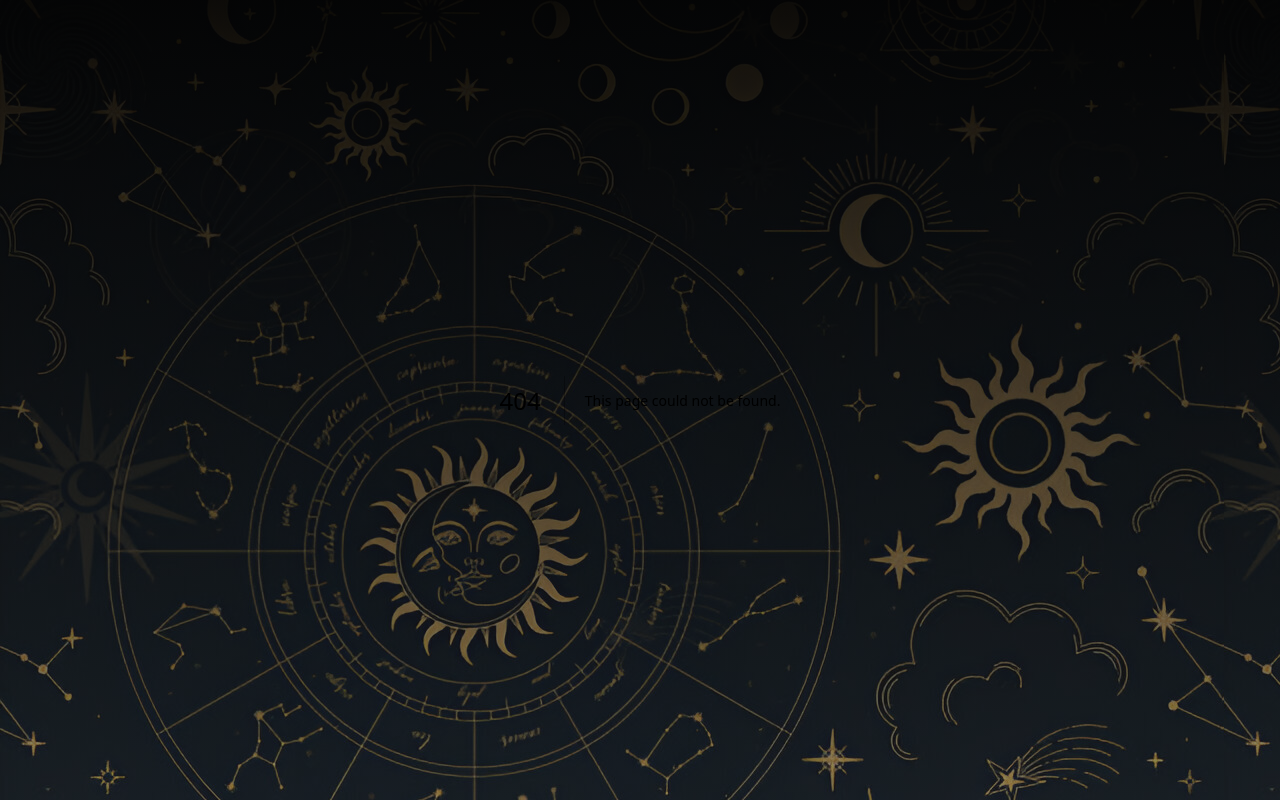
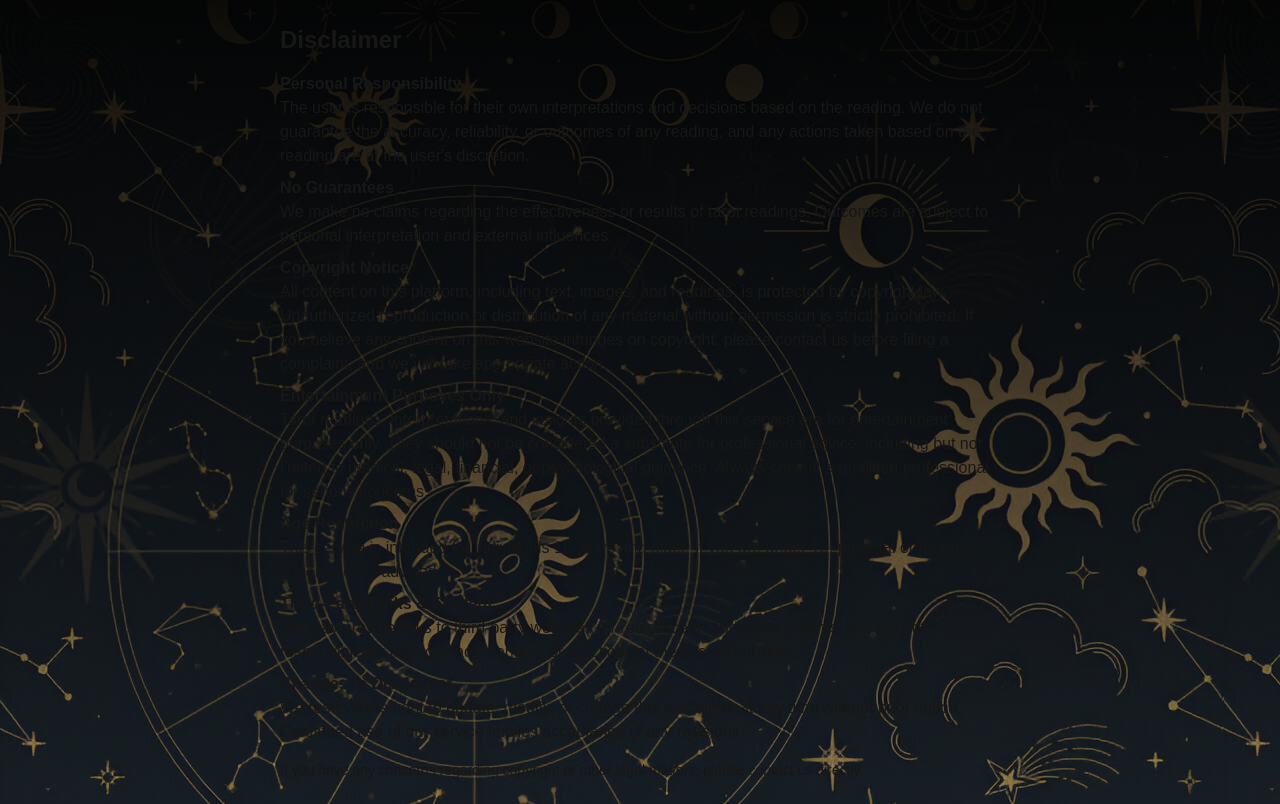
Before and after one commit to Ervon-Technology/taror-card, a Next.js app: page /disclamer in a window 1280 px wide. Before the commit this address had no page. Built offline with nearby package versions, Linux system fonts and the light colour scheme; a web font is replaced by a local one.

Commit message:
new changes

```diff
--- /dev/null
+++ b/src/app/disclamer/page.js
@@ -0,0 +1,41 @@
+import React from 'react';
+
+export default function DisclaimerPage() {
+  return (
+    <div className="p-6 max-w-3xl mx-auto">
+      <h1 className="text-2xl font-bold mb-4">Disclaimer</h1>
+
+      <p className="mb-2">
+        <strong>Personal Responsibility</strong><br />
+        The user is responsible for their own interpretations and decisions based on the reading. We do not guarantee the accuracy, reliability, or outcomes of any reading, and any actions taken based on the reading are at the user's discretion.
+      </p>
+      <p className="mb-2">
+        <strong>No Guarantees</strong><br />
+        We make no claims regarding the effectiveness or results of tarot readings. Outcomes are subject to personal interpretation and external influences.
+      </p>
+      <p className="mb-2">
+        <strong>Copyright Notice</strong><br />
+        All content on this platform, including text, images, and readings, is protected by copyright law. Unauthorized reproduction or distribution of any material without permission is strictly prohibited. If you believe any content on this website infringes on copyright, please contact us before filing a complaint, and we will take appropriate action.
+      </p>
+      <p className="mb-2">
+        <strong>Entertainment Purposes Only</strong><br />
+        Tarot readings, interpretations, and insights provided through this service are for entertainment purposes only. They should not be considered a substitute for professional advice, including but not limited to medical, legal, financial, or psychological guidance. Always consult a qualified professional for serious concerns.
+      </p>
+      <p className="mb-2">
+        <strong>Age Restriction</strong><br />
+        This service is intended for individuals 18 years and older. If you are under 18, parental or guardian supervision is advised.
+      </p>
+      <p className="mb-2">
+        <strong>Third-Party Links & Content</strong><br />
+        We may provide links to third-party websites for reference or additional insights. We are not responsible for the accuracy, content, or practices of these external sites.
+      </p>
+      <p>
+        <strong>Changes to Disclaimer</strong><br />
+        We reserve the right to update, modify, or change this disclaimer at any time without prior notice. Continued use of our service implies acceptance of any revisions.
+      </p>
+      <p className="mt-4 text-sm">
+        If you have any concerns regarding copyright or other legal matters, please contact us directly.
+      </p>
+    </div>
+  );
+}
--- a/src/components/Navbar.jsx
+++ b/src/components/Navbar.jsx
@@ -16,7 +16,7 @@ export default function Navbar() {
                 <div className="flex items-center space-x-4">
                     {/* Instagram Link */}
                     <a
-                        href="https://www.instagram.com"
+                        href="https://www.instagram.com/universehiddentarot?igsh=bHhsNWljbDU4NGpt&utm_source=website"
                         target="_blank"
                         rel="noopener noreferrer"
                         className="text-white hover:text-purple-300 transition-colors"
@@ -26,7 +26,7 @@ export default function Navbar() {
 
                     {/* Gmail Link */}
                     <a
-                        href="mailto:your-email@gmail.com"
+                        href="mailto:Spearheadinnovations@gmail.com"
                         className="text-white hover:text-purple-300 transition-colors"
                     >
                         <Mail size={24} />
--- a/src/components/footer.jsx
+++ b/src/components/footer.jsx
@@ -14,6 +14,12 @@ function Footer() {
                         <p className="text-sm text-gray-400">© {new Date().getFullYear()} All Rights Reserved.</p>
                     </div>
 
+                    <p className="mt-2 text-xs">
+                        <Link href="/disclamer" className="text-gray-300 hover:text-white underline">
+                         Disclaimer
+                        </Link>
+                    </p>
+
                     {/* Social Media */}
                     <div className="flex items-center space-x-4">
                         <a
@@ -26,17 +32,6 @@ function Footer() {
                         </a>
                     </div>
                 </div>
-
-                {/* Disclaimer */}
-                <div className="border-t border-gray-700 pt-4 mt-4 text-center">
-                    <p className="text-xs text-gray-400 max-w-2xl mx-auto">
-                        Disclaimer: Tarot readings are for entertainment purposes only.
-                        They are not a substitute for professional advice,
-                        medical diagnosis, or legal counsel.
-                        The insights provided are interpretative and should be
-                        approached with personal discretion and critical thinking.
-                    </p>
-                </div>
             </div>
         </footer>
     );
--- a/src/components/guideLines.jsx
+++ b/src/components/guideLines.jsx
@@ -66,7 +66,7 @@ function GuideLines() {
     <div className="flex flex-col lg:flex-row items-center lg:items-start justify-between gap-8 p-6 lg:p-12 bg-gradient-to-b">
       {/* Left Section - Provided Content */}
       <div className="w-full lg:w-1/2 bg-white/90 rounded-xl shadow-lg p-8 border border-gray-200">
-        <h2 className="text-2xl font-bold text-gray-900 font-serif">0X17 World Famous Universal 6 Card Spread</h2>
+        <h2 className="text-2xl font-bold text-gray-900 font-serif">Universe Hidden Tarot</h2>
         <div className="h-1 w-32 bg-gradient-to-r from-gray-500 to-gray-500 rounded-full mt-2"></div>
 
         <p className="text-lg text-gray-800 mt-6 font-medium">
@@ -153,6 +153,10 @@ function GuideLines() {
             ></div>
           </div>
         </div>
+
+              {/* Give guide line to get best result */}
+
+
       </div>
     </div>
   );
```
